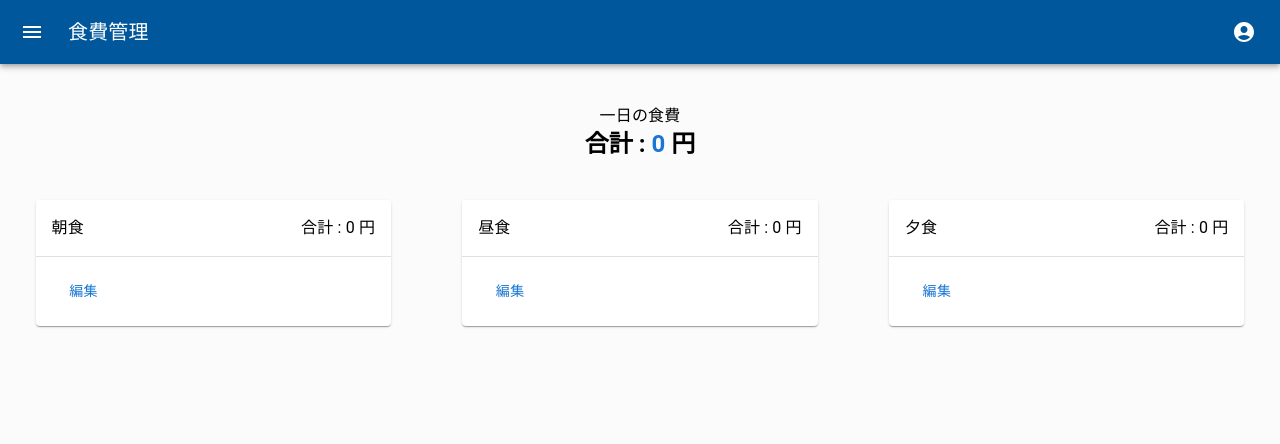
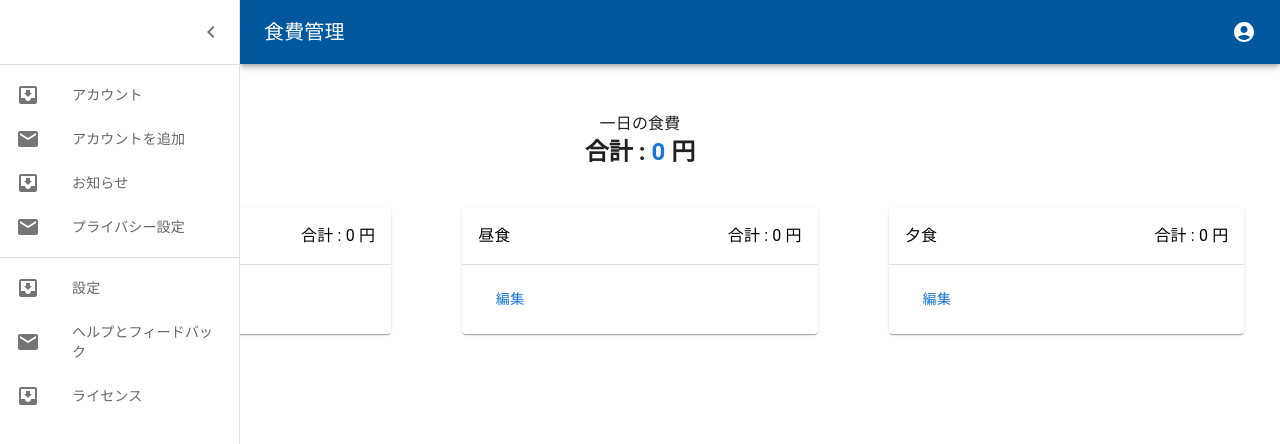
Before and after one commit to tamaokishie/foodexpenses, a React (Create React App) app: page / in a window 1280 px wide. Both pictures are taken after a click on the button 32 px from the left and 32 px from the top of the page. Shown: the top 444 px of the page. Built offline with nearby package versions, Linux system fonts and the light colour scheme.

Commit message:
Drawer追加

```diff
--- /dev/null
+++ b/src/components/HeaderDrawer.tsx
@@ -0,0 +1,175 @@
+import * as React from 'react'
+import { styled, useTheme } from '@mui/material/styles'
+import Box from '@mui/material/Box'
+import Drawer from '@mui/material/Drawer'
+import CssBaseline from '@mui/material/CssBaseline'
+import MuiAppBar, { AppBarProps as MuiAppBarProps } from '@mui/material/AppBar'
+import Toolbar from '@mui/material/Toolbar'
+import List from '@mui/material/List'
+import Typography from '@mui/material/Typography'
+import Divider from '@mui/material/Divider'
+import IconButton from '@mui/material/IconButton'
+import MenuIcon from '@mui/icons-material/Menu'
+import ChevronLeftIcon from '@mui/icons-material/ChevronLeft'
+import ChevronRightIcon from '@mui/icons-material/ChevronRight'
+import ListItem from '@mui/material/ListItem'
+import ListItemButton from '@mui/material/ListItemButton'
+import ListItemIcon from '@mui/material/ListItemIcon'
+import ListItemText from '@mui/material/ListItemText'
+import InboxIcon from '@mui/icons-material/MoveToInbox'
+import MailIcon from '@mui/icons-material/Mail'
+import { AccountCircle } from '@mui/icons-material'
+
+const drawerWidth = 240
+
+const Main = styled('main', { shouldForwardProp: (prop) => prop !== 'open' })<{
+  open?: boolean
+}>(({ theme, open }) => ({
+  flexGrow: 1,
+  padding: theme.spacing(3),
+  transition: theme.transitions.create('margin', {
+    easing: theme.transitions.easing.sharp,
+    duration: theme.transitions.duration.leavingScreen,
+  }),
+  marginLeft: `-${drawerWidth}px`,
+  ...(open && {
+    transition: theme.transitions.create('margin', {
+      easing: theme.transitions.easing.easeOut,
+      duration: theme.transitions.duration.enteringScreen,
+    }),
+    marginLeft: 0,
+  }),
+}))
+
+interface AppBarProps extends MuiAppBarProps {
+  open?: boolean
+}
+
+const AppBar = styled(MuiAppBar, {
+  shouldForwardProp: (prop) => prop !== 'open',
+})<AppBarProps>(({ theme, open }) => ({
+  transition: theme.transitions.create(['margin', 'width'], {
+    easing: theme.transitions.easing.sharp,
+    duration: theme.transitions.duration.leavingScreen,
+  }),
+  ...(open && {
+    width: `calc(100% - ${drawerWidth}px)`,
+    marginLeft: `${drawerWidth}px`,
+    transition: theme.transitions.create(['margin', 'width'], {
+      easing: theme.transitions.easing.easeOut,
+      duration: theme.transitions.duration.enteringScreen,
+    }),
+  }),
+}))
+
+const DrawerHeader = styled('div')(({ theme }) => ({
+  display: 'flex',
+  alignItems: 'center',
+  padding: theme.spacing(0, 1),
+  ...theme.mixins.toolbar,
+  justifyContent: 'flex-end',
+}))
+
+export function HeaderDrawer() {
+  const theme = useTheme()
+  const [open, setOpen] = React.useState(false)
+
+  const handleDrawerOpen = () => {
+    setOpen(true)
+  }
+
+  const handleDrawerClose = () => {
+    setOpen(false)
+  }
+
+  return (
+    <Box sx={{ display: 'flex' }}>
+      <CssBaseline />
+      <AppBar
+        position='fixed'
+        open={open}
+        style={{ backgroundColor: '#01579b' }}
+      >
+        <Toolbar>
+          <IconButton
+            color='inherit'
+            aria-label='open drawer'
+            onClick={handleDrawerOpen}
+            edge='start'
+            sx={{ mr: 2, ...(open && { display: 'none' }) }}
+          >
+            <MenuIcon />
+          </IconButton>
+          <Typography variant='h6' noWrap component='div'>
+            食費管理
+          </Typography>
+          <Box sx={{ flexGrow: 1 }} />
+          <Box sx={{ display: { xs: 'none', md: 'flex' } }}>
+            <IconButton size='large' edge='end' color='inherit'>
+              <AccountCircle />
+            </IconButton>
+          </Box>
+        </Toolbar>
+      </AppBar>
+      <Drawer
+        sx={{
+          width: drawerWidth,
+          flexShrink: 0,
+          '& .MuiDrawer-paper': {
+            width: drawerWidth,
+            boxSizing: 'border-box',
+          },
+        }}
+        variant='persistent'
+        anchor='left'
+        open={open}
+      >
+        <DrawerHeader>
+          <IconButton onClick={handleDrawerClose}>
+            {theme.direction === 'ltr' ? (
+              <ChevronLeftIcon />
+            ) : (
+              <ChevronRightIcon />
+            )}
+          </IconButton>
+        </DrawerHeader>
+        <Divider />
+        <List>
+          {[
+            'アカウント',
+            'アカウントを追加',
+            'お知らせ',
+            'プライバシー設定',
+          ].map((text, index) => (
+            <ListItem key={text} disablePadding>
+              <ListItemButton>
+                <ListItemIcon>
+                  {index % 2 === 0 ? <InboxIcon /> : <MailIcon />}
+                </ListItemIcon>
+                <ListItemText secondary={text} />
+              </ListItemButton>
+            </ListItem>
+          ))}
+        </List>
+        <Divider />
+        <List>
+          {['設定', 'ヘルプとフィードバック', 'ライセンス'].map(
+            (text, index) => (
+              <ListItem key={text} disablePadding>
+                <ListItemButton>
+                  <ListItemIcon>
+                    {index % 2 === 0 ? <InboxIcon /> : <MailIcon />}
+                  </ListItemIcon>
+                  <ListItemText secondary={text} />
+                </ListItemButton>
+              </ListItem>
+            )
+          )}
+        </List>
+      </Drawer>
+      <Main open={open}>
+        <DrawerHeader />
+      </Main>
+    </Box>
+  )
+}
--- a/src/pages/home/Home.tsx
+++ b/src/pages/home/Home.tsx
@@ -1,43 +1,18 @@
 import { useState } from 'react'
-import { AccountCircle } from '@mui/icons-material'
-import AppBar from '@mui/material/AppBar'
-import { Box, Grid, Stack } from '@mui/material'
-import Toolbar from '@mui/material/Toolbar'
+import { Grid, Stack } from '@mui/material'
 import Typography from '@mui/material/Typography'
-import IconButton from '@mui/material/IconButton'
-import MenuIcon from '@mui/icons-material/Menu'
 import { MealDashboard } from '../../components/MealDashboard'
-
-function appBarLabel(label: string) {
-  return (
-    <Toolbar>
-      <IconButton edge='start' color='inherit' sx={{ mr: 2 }}>
-        <MenuIcon />
-      </IconButton>
-      <Typography variant='h6'>{label}</Typography>
-      <Box sx={{ flexGrow: 1 }} />
-      <Box sx={{ display: { xs: 'none', md: 'flex' } }}>
-        <IconButton size='large' edge='end' color='inherit'>
-          <AccountCircle />
-        </IconButton>
-      </Box>
-    </Toolbar>
-  )
-}
+import { HeaderDrawer } from '../../components/HeaderDrawer'
 
 export default function Home() {
   const [mealPrice1, setMealPrice1] = useState(0)
   const [mealPrice2, setMealPrice2] = useState(0)
   const [mealPrice3, setMealPrice3] = useState(0)
 
-  //３つのテーブルの計算をする
-
   return (
     <>
+      <HeaderDrawer />
       <Stack spacing={5}>
-        <AppBar position='static' style={{ backgroundColor: '#01579b' }}>
-          {appBarLabel('食費管理')}
-        </AppBar>
         <Grid container alignItems='center'>
           <Grid item xs={12}>
             <Typography textAlign='center' component='div'>
```
